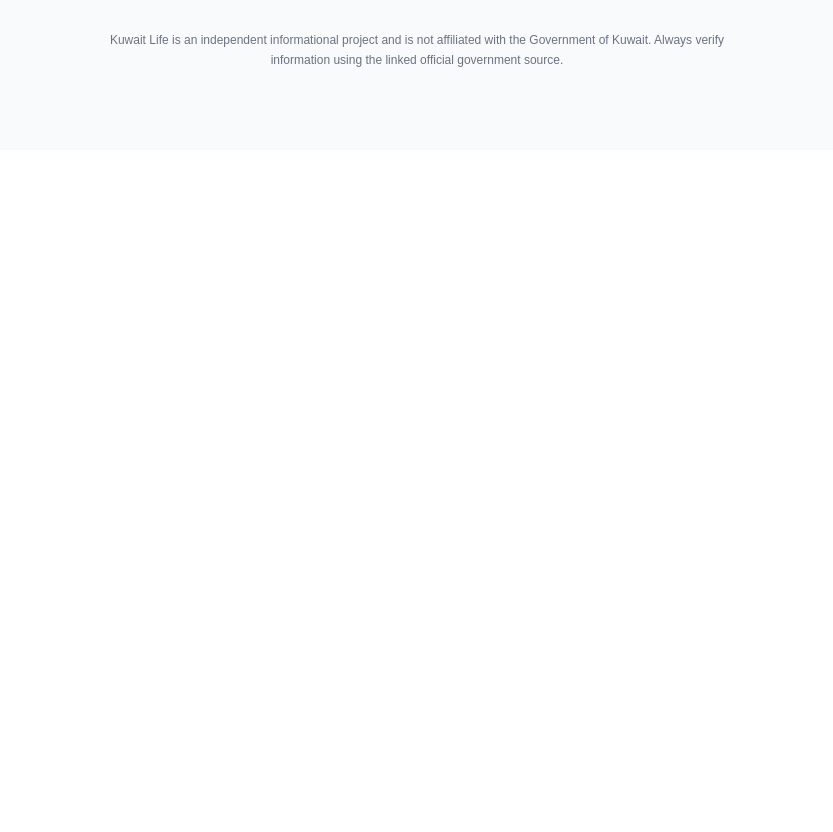
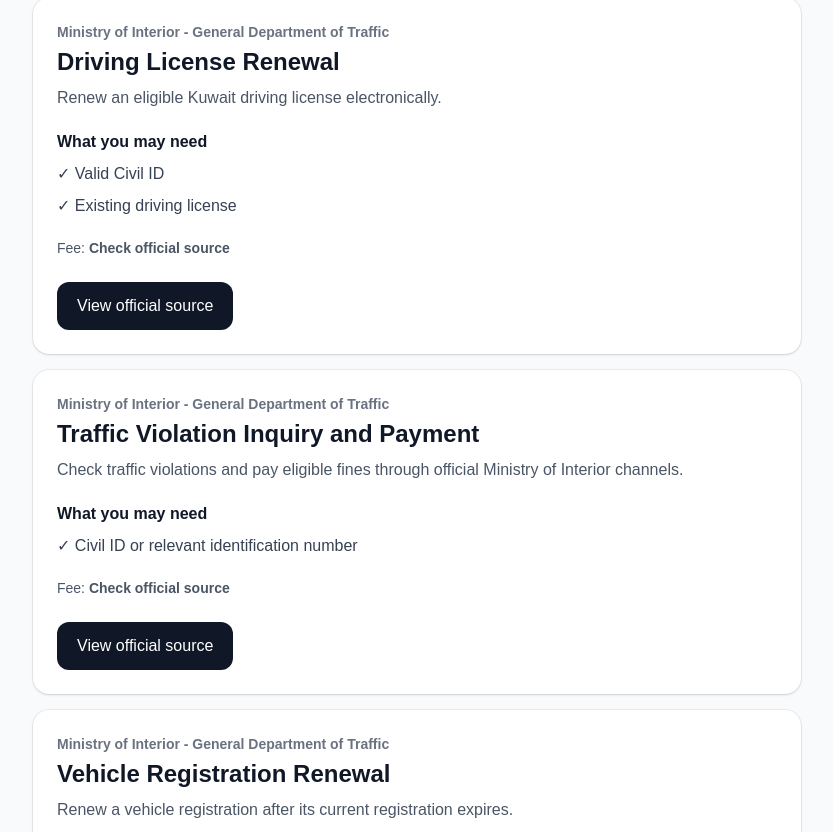
Before and after one commit to 2div/kuwait-life-webmcp, a Next.js app: page / in a window 1280 px wide. Shown: the part 928-1760 px from the top of the page, without its empty margins (223-1056 px from the left). Before the commit the page ends 1078 px from the top, so only its background shows below. Built offline with nearby package versions, Linux system fonts and the light colour scheme.

Commit message:
Add Kuwait traffic government services

```diff
--- a/src/data/services.ts
+++ b/src/data/services.ts
@@ -43,4 +43,131 @@
 
     lastVerified: "2026-09-02",
   },
+
+  {
+  id: "driving-license-renewal",
+
+  authority: "Ministry of Interior - General Department of Traffic",
+
+  title: {
+    en: "Driving License Renewal",
+    ar: "تجديد رخصة القيادة",
+  },
+
+  description: {
+    en: "Renew an eligible Kuwait driving license electronically.",
+    ar: "تجديد رخصة القيادة إلكترونياً للمستحقين.",
+  },
+
+  documents: [
+    "Valid Civil ID",
+    "Existing driving license",
+  ],
+
+  requirements: [
+    "The driving license must be eligible for renewal.",
+    "Some cases may require additional Ministry of Interior procedures.",
+  ],
+
+  fee: {
+    amount: null,
+    currency: "KWD",
+    notes: "Check the official service for the applicable fee.",
+  },
+
+  channels: [
+    "website",
+    "sahel",
+  ],
+
+  officialUrl:
+    "https://www.moi.gov.kw/main/eservices/gdt",
+
+  lastVerified: "2026-09-02",
+},
+
+{
+  id: "traffic-violation-payment",
+
+  authority: "Ministry of Interior - General Department of Traffic",
+
+  title: {
+    en: "Traffic Violation Inquiry and Payment",
+    ar: "الاستعلام ودفع المخالفات المرورية",
+  },
+
+  description: {
+    en: "Check traffic violations and pay eligible fines through official Ministry of Interior channels.",
+    ar: "الاستعلام عن المخالفات المرورية ودفع الغرامات المؤهلة عبر القنوات الرسمية لوزارة الداخلية.",
+  },
+
+  documents: [
+    "Civil ID or relevant identification number",
+  ],
+
+  requirements: [
+    "Some serious violations cannot be paid online and may require visiting the General Department of Traffic.",
+  ],
+
+  fee: {
+    amount: null,
+    currency: "KWD",
+    notes: "The amount depends on the traffic violation.",
+  },
+
+  channels: [
+    "website",
+    "in-person",
+  ],
+
+  officialUrl:
+    "https://www.moi.gov.kw/main/eservices/gdt",
+
+  lastVerified: "2026-09-02",
+},
+
+{
+  id: "vehicle-registration-renewal",
+
+  authority: "Ministry of Interior - General Department of Traffic",
+
+  title: {
+    en: "Vehicle Registration Renewal",
+    ar: "تجديد ترخيص المركبة",
+  },
+
+  description: {
+    en: "Renew a vehicle registration after its current registration expires.",
+    ar: "تجديد ترخيص المركبة بعد انتهاء الترخيص الحالي.",
+  },
+
+  documents: [
+    "Proof of vehicle owner identity and residence",
+    "Proof of vehicle ownership",
+    "Technical inspection documentation when required",
+    "Valid vehicle insurance",
+  ],
+
+  requirements: [
+    "Renewal should be requested after the current registration expires.",
+    "Technical inspection requirements may apply.",
+  ],
+
+  fee: {
+    amount: null,
+    currency: "KWD",
+    notes: "Check the official service for the applicable fee.",
+  },
+
+  channels: [
+    "website",
+    "in-person",
+  ],
+
+  officialUrl:
+    "https://www.moi.gov.kw/main/eServices/gdt/procedures/128",
+
+  lastVerified: "2026-09-02",
+},
+
 ];
```
